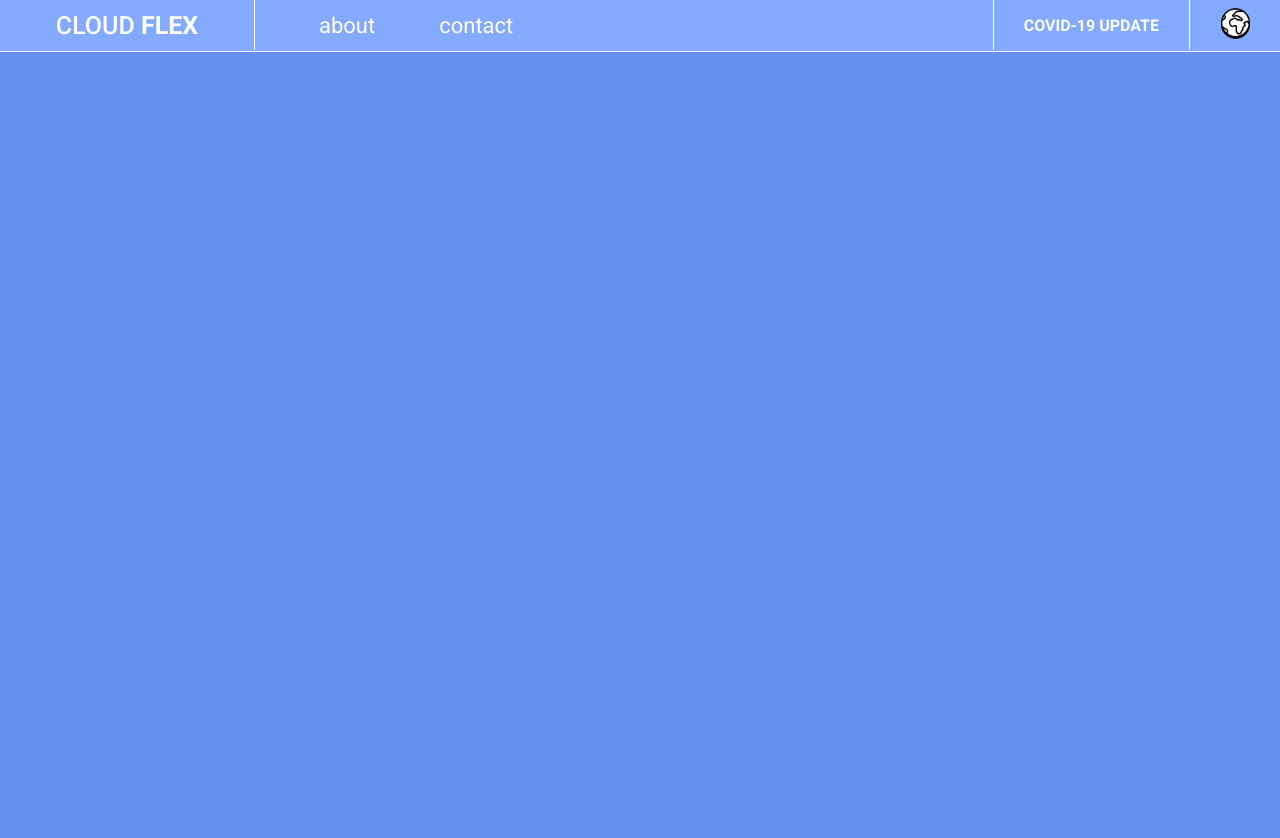
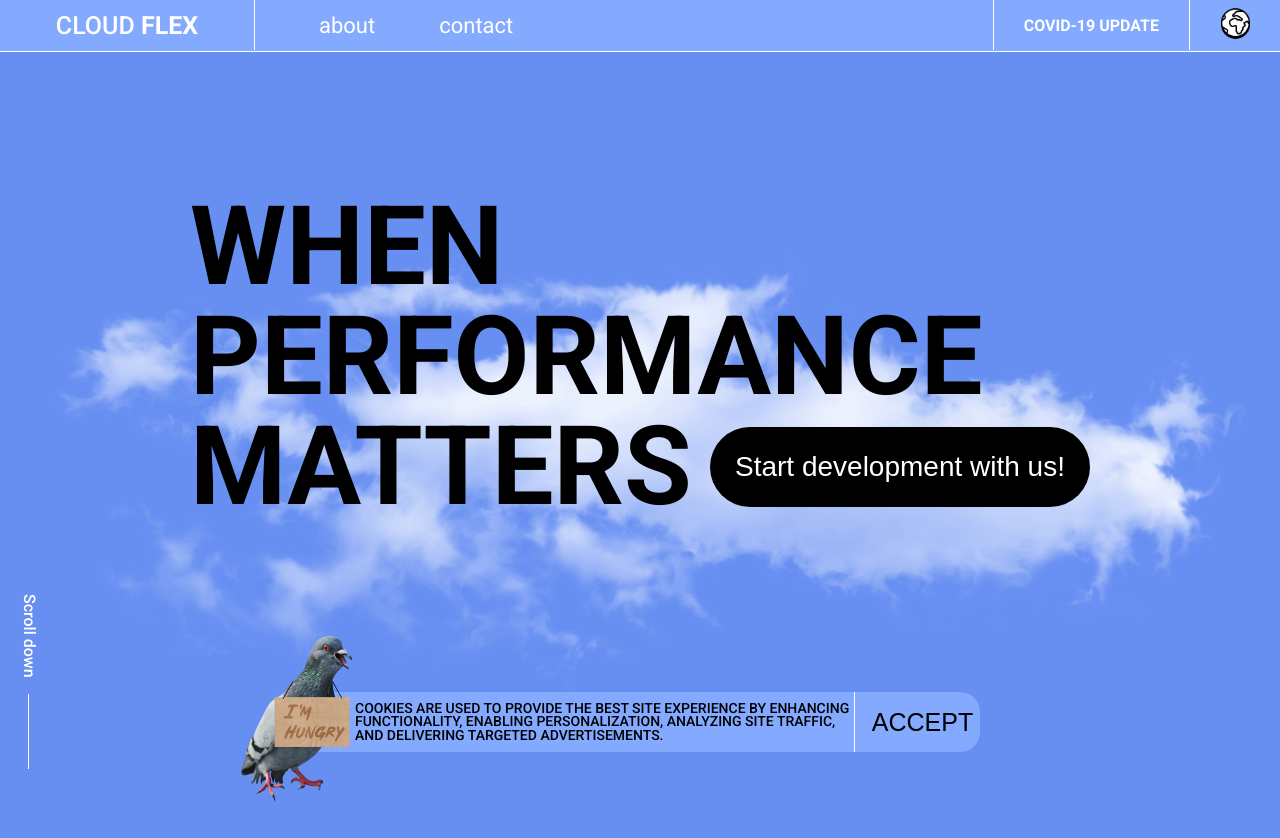
Before and after one commit to Romero0000/landing_live_streaming, a website: page index.html in a window 1280 px wide. Before the commit the page ends 800 px from the top, so only its background shows below. Drawn offline with nearby package versions, Linux system fonts and the light colour scheme; files that its build step writes are made by us from their sources.

Commit message:
hero section implementation

```diff
--- a/index.html
+++ b/index.html
@@ -41,7 +41,26 @@
         </div>
         </header>
     <main>
-
+        <section class="hero-section">
+            <div class="container">
+                <div class="hero">
+                    <div class="hero__content">
+                        <h1 class="hero__title">
+                            When performance matters
+                        </h1>
+                        <button class="hero__action-btn">Start development with us!</button>
+                    </div>
+                    <div class="hero__notify">
+                        <img src="assets/pigeon_alpha.png" alt="pigeon" class="hero__notify-img">
+                        <p class="hero__notify-content">Cookies are used to provide the best site experience by enhancing functionality, enabling personalization, analyzing site traffic, and delivering targeted advertisements. </p>
+                        <button class="hero__notify-btn">ACCEPT</button>
+                    </div>
+                    <div class="hero__scroll">
+                        <span class="hero__scroll-content">Scroll down</span>
+                    </div>
+                </div>
+            </div>
+        </section>
     </main>
 </body>
 </html>
--- a/styles/_header.scss
+++ b/styles/_header.scss
@@ -1,7 +1,8 @@
 @use 'variables.scss' as v;
-@use 'sass:color';
+
 @use 'mixins.scss' as m;
 @use 'placeholders.scss';
+@use 'sass:color';
 
 .header{
     width: 100%;
--- /dev/null
+++ b/styles/_hero.scss
@@ -0,0 +1,185 @@
+@use 'variables.scss' as v;
+@use 'mixins.scss' as m;
+@use 'placeholders.scss';
+@use 'sass:color';
+
+.hero{
+    position: relative;
+    max-width: 1260px;
+    height: 830px;
+    margin: 0 auto;
+    padding-top: 140px;
+    background: url('../assets/cloud_alpha.png') center/contain no-repeat ;
+
+    &__content{
+        position: relative;
+        width: 900px;
+        margin: 0 auto;
+        .hero__title{
+            text-transform: uppercase;
+            @include m.font(110px, 700, black);
+            line-height: 1;
+        }
+        .hero__action-btn{
+            width: 380px;
+            height: 80px;
+            background-color: black;
+            @include m.font(28px, 500, rgb(255, 255, 255));
+            border-radius: 45px;
+            border: none;
+            @include m.pos(absolute, 1, -1, bottom, right, 15px, 0);
+
+            &:hover{
+                cursor: pointer;
+               background-color: color.adjust(black, $alpha: -0.35);
+            }
+        }
+
+        @media(max-width: v.$media_l){
+            width: 100%;
+            max-width: 700px;
+            height: 500px;
+            .hero__title{
+                @include m.font(90px, 700, black);
+
+            }
+            .hero__action-btn{
+                @include m.pos(absolute, 1, -1, bottom, left, 0, 15px);
+            }
+        }
+        @media(max-width: v.$media_m){
+            max-width: 560px ;
+            height: 400px;
+
+            .hero__title{
+                @include m.font(70px, 700, black);
+
+            }
+            .hero__action-btn{
+                width: 260px;
+                height: 60px;
+                @include m.font(18px, 400, rgb(255, 255, 255));
+            }
+
+        }
+        @media(max-width: v.$media_s){
+            max-width: 350px ;
+            height: 280px;
+
+            .hero__title{
+                @include m.font(45px, 600, black);
+
+            }
+
+
+        }
+
+
+    }
+
+    &__notify{
+        position: relative;
+        margin: 170px auto 0;
+        width: 680px;
+        height: 60px;
+        background-color: rgb(131, 170, 255);
+        border-radius: 20px;
+        @include m.d-flex(end, center, nowrap, row, 10px);
+        &-img{
+            width:126px ;
+            height:198px ;
+            @include m.pos(absolute, 1, -1, top, left, -75px, -60px);
+        }
+        &-content{
+            width: 500px;
+            height: 100%;
+            text-transform: uppercase;
+            @include m.d-flex(center, center, nowrap);
+            @include m.font(14px,500,black);
+            border-right: 1px solid white;
+            line-height: .95;
+        }
+        &-btn {
+            width: 115px;
+            background: none;
+            border: none;
+            @include m.font(25px,500,black);
+            @extend %hover-white;
+        }
+        @media(max-width: v.$media_l){
+            width: 100%;
+            max-width: 600px;
+            &-content{
+                width: 420px;
+            }
+        }
+
+        @media(max-width: v.$media_m){
+            margin-top: 130px;
+            width: 100%;
+            max-width: 450px;
+            height: fit-content;
+            @include m.d-flex(start, center, nowrap, column, 0, 0);
+
+             &-content{
+                max-width: 500px;
+                width: 100%;
+                padding: 15px 10px 15px 70px;
+                border-right: none;
+                border-bottom: 1px solid white;
+                line-height: 1.3;
+                @include m.font(12px,500,black);
+             }
+             &-btn{
+                @include m.font(30px,500,black);
+                padding: 15px 0;
+             }
+
+        }
+        @media(max-width: v.$media_s){
+           &-img{
+            @include m.pos(absolute, 1, -1, top, left, -65px, -13px);
+        }
+         &-content{
+                padding: 10px 10px 10px 100px;
+                @include m.font(11px,400,black);
+             }
+        }
+    }
+    &__scroll{
+        @include m.pos(absolute, 1, -1, bottom, left, 200px, 10px);
+        &-content{
+            position: relative;
+            @include m.font(16px, 500, white);
+            writing-mode: vertical-rl;
+            cursor: pointer;
+
+            &::after{
+                content: "";
+                display: block;
+                @include m.pos(absolute, 1, -1, top, left, 100px, 8px );
+                width: 1px;
+                height: 75px;
+                background-color: white;
+            }
+        }
+        @media(max-width: v.$media_l){
+            @include m.pos(absolute, 1, -1, bottom, left, 70px, 10px);
+        }
+        @media(max-width: v.$media_m){
+            @include m.pos(absolute, 1, -1, bottom, left, 170px, 10px);
+        }
+        @media(max-width: v.$media_s){
+            @include m.pos(absolute, 1, -1, bottom, left, 160px, 10px);
+        }
+
+
+}
+@media(max-width: v.$media_m){
+            padding: 110px 15px 0;
+        background: url('../assets/cloud_alpha.png') 0 25%/contain no-repeat ;
+        }
+         @media(max-width: v.$media_s){
+            height: 700px;
+        }
+}
--- a/styles/_importer.scss
+++ b/styles/_importer.scss
@@ -1,2 +1,3 @@
-@forward '_basic.scss';
-@forward 'header.scss'
+@forward 'basic.scss';
+@forward 'header.scss';
+@forward 'hero.scss';
--- a/styles/_mixins.scss
+++ b/styles/_mixins.scss
@@ -7,3 +7,26 @@
     column-gap: $column-gap;
     row-gap: $row-gap;
 }
+
+@mixin font( $size:16, $weight:500, $color: rgb(255, 255, 255), $style: normal) {
+    font: {
+        size: $size;
+        weight: $weight;
+        style: $style;
+
+    };
+    color: $color;
+}
+
+@mixin pos($type: relative, $zIndex:1, $inset:-1, $top-or-bottom:top, $left-or-right:left, $value1:0, $value2: 0 ){
+    position: $type;
+    z-index: $zIndex;
+
+    @if $inset > -1{
+        inset: $inset;
+    }
+    @else {
+        #{$top-or-bottom}: $value1;
+        #{$left-or-right}: $value2;
+    }
+}
--- a/styles/_placeholders.scss
+++ b/styles/_placeholders.scss
@@ -13,3 +13,9 @@
         transform: rotate(360deg);
     }
 }
+%hover-white{
+    &:hover{
+        cursor: pointer;
+        color: white;
+    }
+}
```
